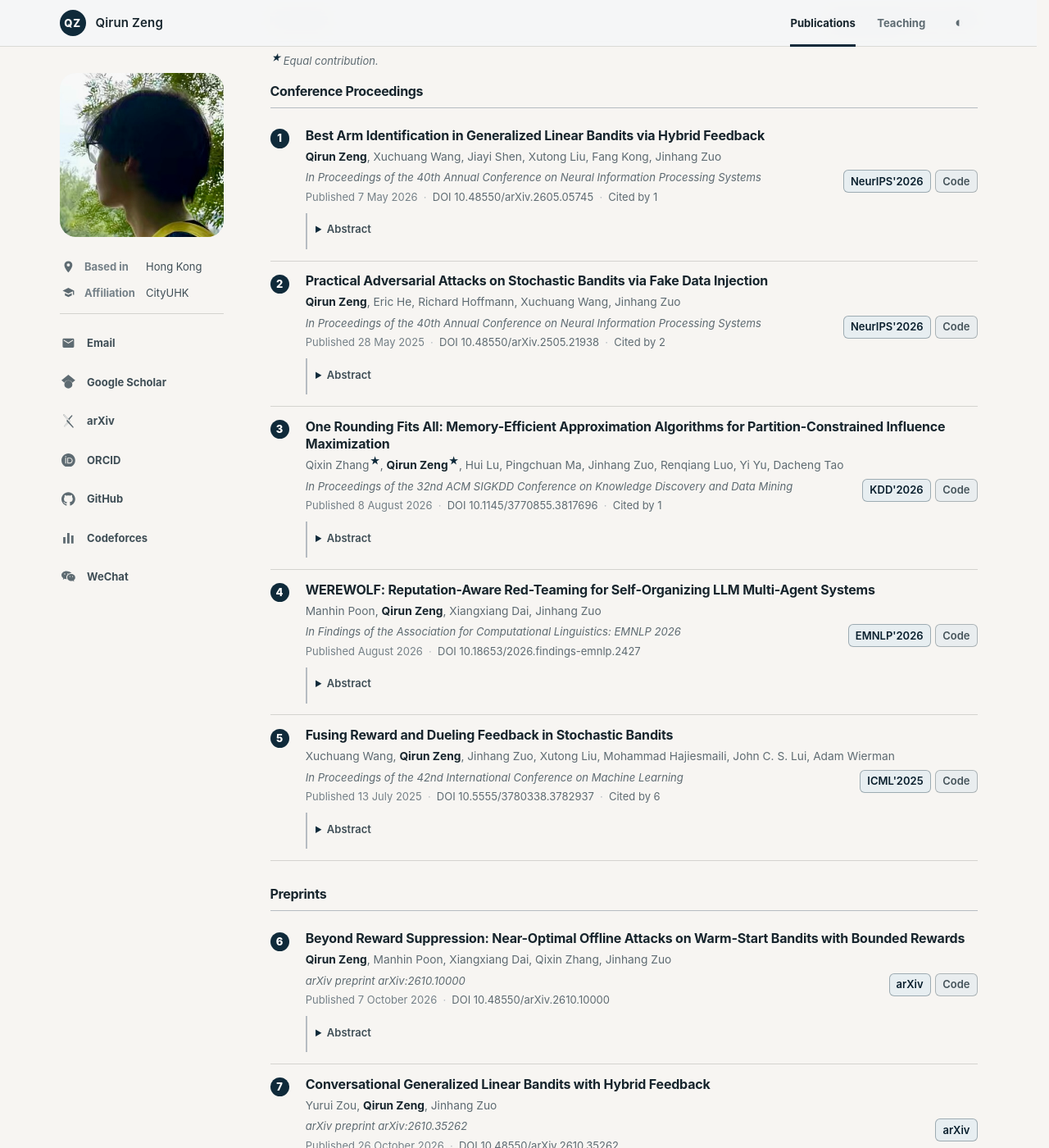
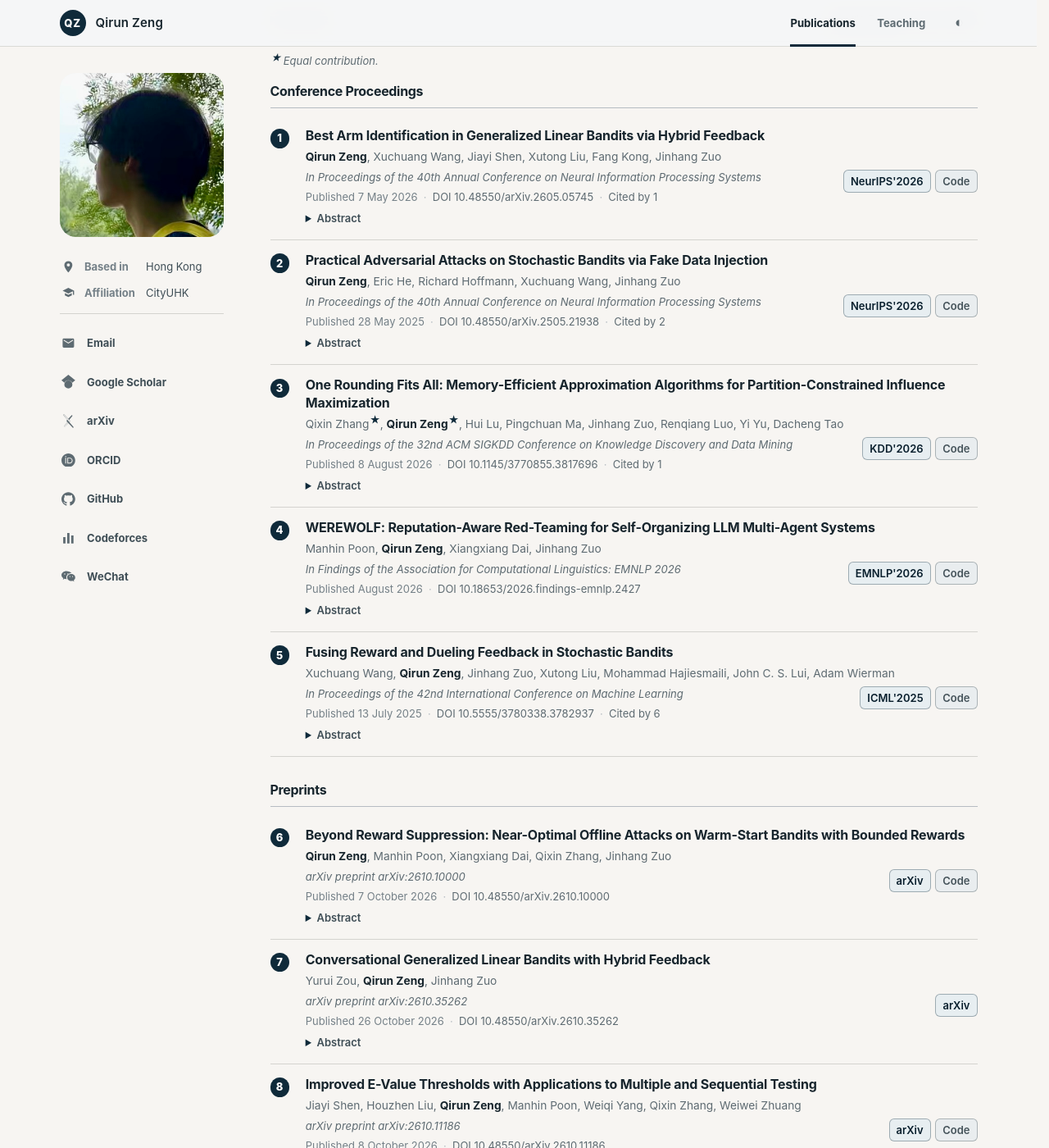
Before and after one commit to qirunzeng/qirunzeng.github.io, a Jekyll site: the page built from publications.html, in a window 1280 px wide and 1400 px high, scrolled down 201 px. Shown: the whole window at 82% size. Built offline with Jekyll 4.4.1, drawn with Linux system fonts in a browser that asks for light colours.

Commit message:
Compact collapsed publication abstracts

```diff
--- a/_data/assets.json
+++ b/_data/assets.json
@@ -1,4 +1,4 @@
 {
-  "css": "cc38805f52d5ceb5",
+  "css": "0558dc169e3b5633",
   "js": "49c589e744dc6c23"
 }
--- a/assets/css/main.css
+++ b/assets/css/main.css
@@ -772,15 +772,13 @@ a {
 }
 
 .publication__abstract {
-  margin-top: 0.65rem;
-  border-left: 2px solid var(--line-strong);
+  margin-top: 0.35rem;
   color: var(--muted);
 }
 
 .publication__abstract summary {
   width: max-content;
-  min-height: 44px;
-  padding: 0.65rem;
+  padding: 0.125rem 0;
   color: var(--ink-soft);
   cursor: pointer;
   font-family: var(--sans);
@@ -799,6 +797,7 @@ a {
 
 .publication__abstract p {
   max-width: 76ch;
+  border-left: 2px solid var(--line-strong);
   padding: 0.45rem 0 0.05rem 0.65rem;
   font-size: 0.82rem;
   line-height: 1.58;
@@ -1214,6 +1213,7 @@ a {
 
   .page-home .page-section { margin-top: 1.5rem; }
   .tag { min-height: 44px; }
+  .publication__abstract summary { min-height: 44px; padding-block: 0.65rem; }
   .page-home .news-item { grid-template-columns: 3rem minmax(0, 1fr); column-gap: 0.75rem; }
   .page-home .news-item__date { grid-column: 1; margin: 0; }
   .page-home .news-item__marker { display: none; }
```
